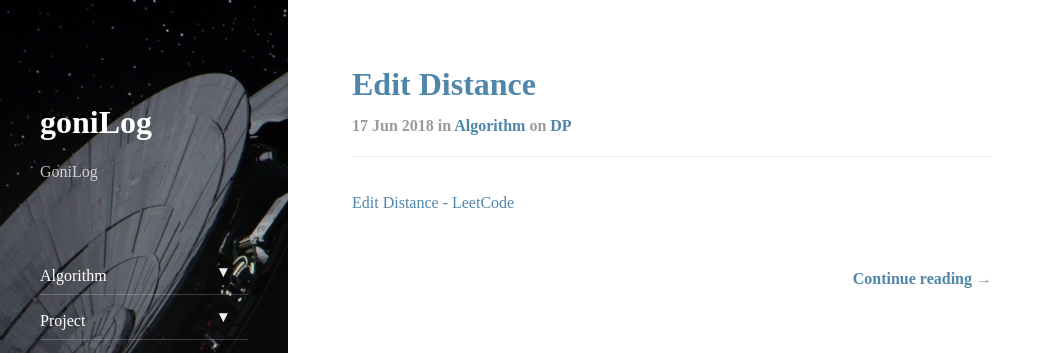
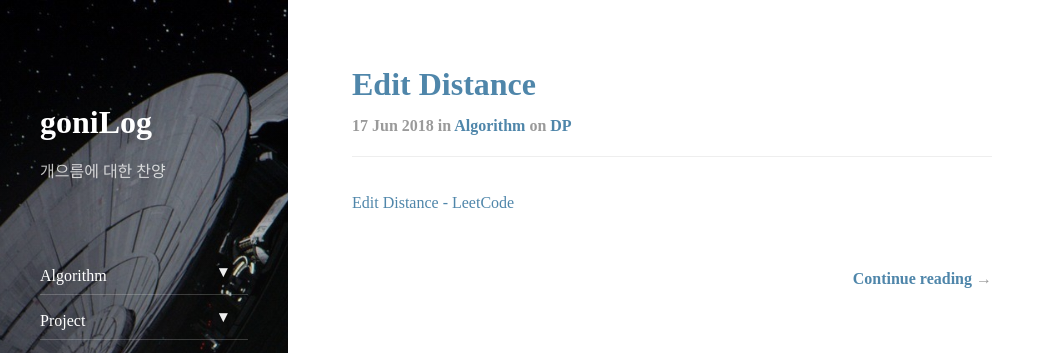
Before and after one commit to gonini/gonini.github.io, a Jekyll site: the page built from index.html, in a window 1280 px wide. Shown: the top 353 px of the page, without its empty margins (0-1055 px from the left). Built offline with Jekyll 4.4.1, drawn with Linux system fonts in a browser that asks for light colours; nearby versions of some CDN libraries; the list of posts is cut into pages by our own code.

Commit message:
Update _config.yml

```diff
--- a/_config.yml
+++ b/_config.yml
@@ -13,7 +13,7 @@ url:                 https://gonini.github.io
 baseurl:             "/"
 
 # A very short description of your page
-tagline:             GoniLog
+tagline:             개으름에 대한 찬양
 
 # A short description of the page, used in the sidebar and as fallback for the meta description tag.
 # Markdown enabled, but don't use more than one paragraph (enforced by `>`)
```
